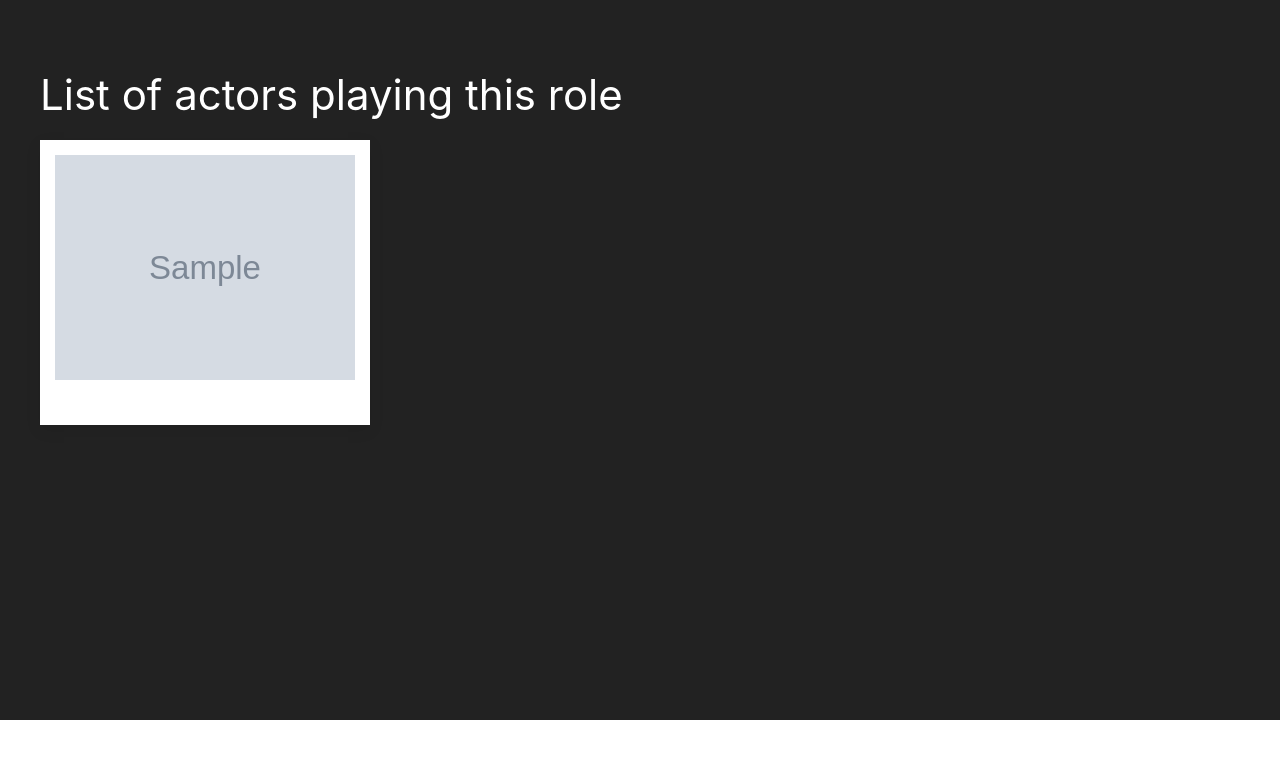
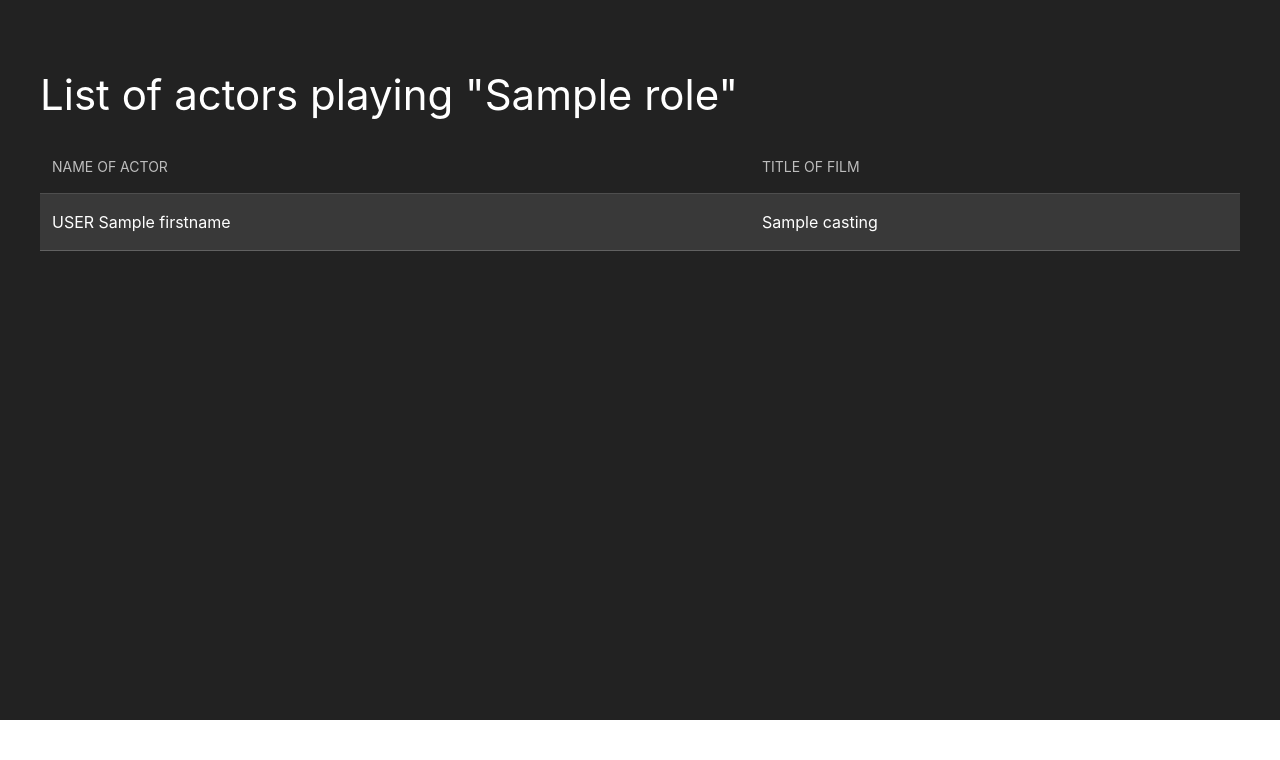
Before and after one commit to DenZaiyy/SQL_Cinema, a PHP site: template view/role/detailRole.php in a window 1280 px wide. Shown: the part 80-840 px from the top of the page. Run offline with PHP 8.4, Linux system fonts and the light colour scheme; the template is opened without the code that fills it: most values are stand-ins (such as "Sample title", 1, 10 or a date in 2020); grey boxes marked "Sample" are stand-in pictures; data that the repository does not hold is empty; some libraries are stand-ins or nearby versions.

Commit message:
Adding detail for role

```diff
--- a/view/role/detailRole.php
+++ b/view/role/detailRole.php
@@ -1,31 +1,29 @@
 <?php
 ob_start(); //def :
-// $genre = $genres->fetch();
-
+$role = $roles->fetch();
 ?>
 
 <div class="uk-section uk-section-secondary" style="min-height: 90vh;">
     <div class="uk-container">
-        <h1>List of actors playing this role</h1>
+        <h1>List of actors playing "<?= $role['label'] ?>"</h1>
 
-        <div class="uk-grid-match uk-grid-small" uk-grid>
-            <?php
-            while ($role = $roles->fetch()) { ?>
-                <div class="uk-width-auto uk-height-match" uk-scrollspy="target: > div; cls: uk-animation-fade; delay: 500">
-                    <div class="uk-card uk-card-small uk-card-default uk-height-match">
-                        <figure class="uk-padding-small uk-height-match">
-                            <a href="index.php?action=detailFilm&id=<?= $role['id_film']; ?>">
-                                <img src="<?= $role["picture"]; ?>" alt="picture of film : <?= $genre["title"]; ?>" width="300">
-                            </a>
-                            <figcaption class="uk-text-center uk-margin-small-top">
-                                <strong><?= $genre['title']; ?></strong>
-                            </figcaption>
-                        </figure>
-
-                    </div>
-                </div>
-            <?php } ?>
-        </div>
+        <table class="uk-table uk-table-striped">
+            <thead>
+                <tr>
+                    <th>Name of actor</th>
+                    <th>Title of film</th>
+                </tr>
+            </thead>
+            <tbody>
+                <?php
+                while ($casting = $castings->fetch()) { ?>
+                    <tr>
+                        <td><a href="index.php?action=detailActor&id=<?= $casting['id_actor'] ?>"><?= strtoupper($casting["lastname"]) . ' ' . $casting["firstname"] ?></a></td>
+                        <td><a href="index.php?action=detailFilm&id=<?= $casting['id_film'] ?>"><?= $casting['title']; ?></a></td>
+                    </tr>
+                <?php } ?>
+            </tbody>
+        </table>
     </div>
 </div>
 
@@ -33,6 +31,6 @@ ob_start(); //def :
 
 
 <?php
-$title = "List of movies for genre";
+$title = "List for " . $role['label'];
 $content = ob_get_clean(); //def
 require "view/template.php";
--- a/view/role/listRoles.php
+++ b/view/role/listRoles.php
@@ -32,6 +32,6 @@ ob_start(); //def : Enclenche la temporisation de sortie
 
 
 <?php
-$title = "List of Genres";
+$title = "List of Roles";
 $content = ob_get_clean(); //def : Exécute successivement ob_get_contents() et ob_end_clean(). Lit le contenu courant du tampon de sortie puis l'efface
 require "view/template.php";
```
Also changed, not shown: controller/RoleController.php (+8 -9 lines).
